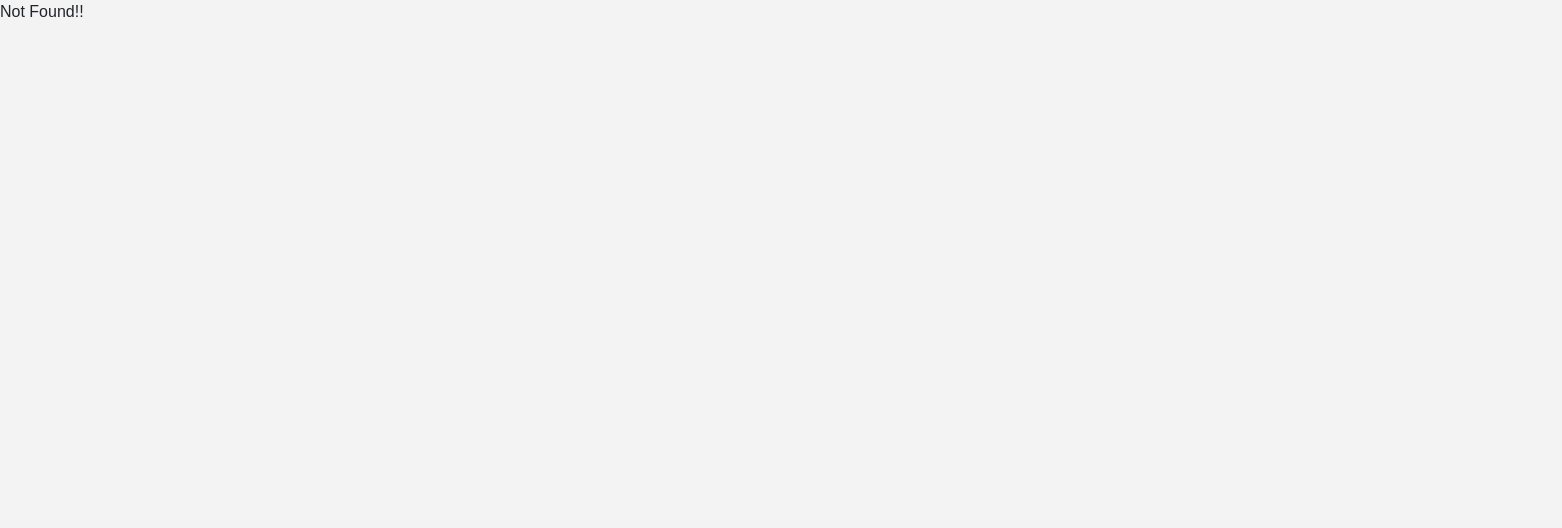
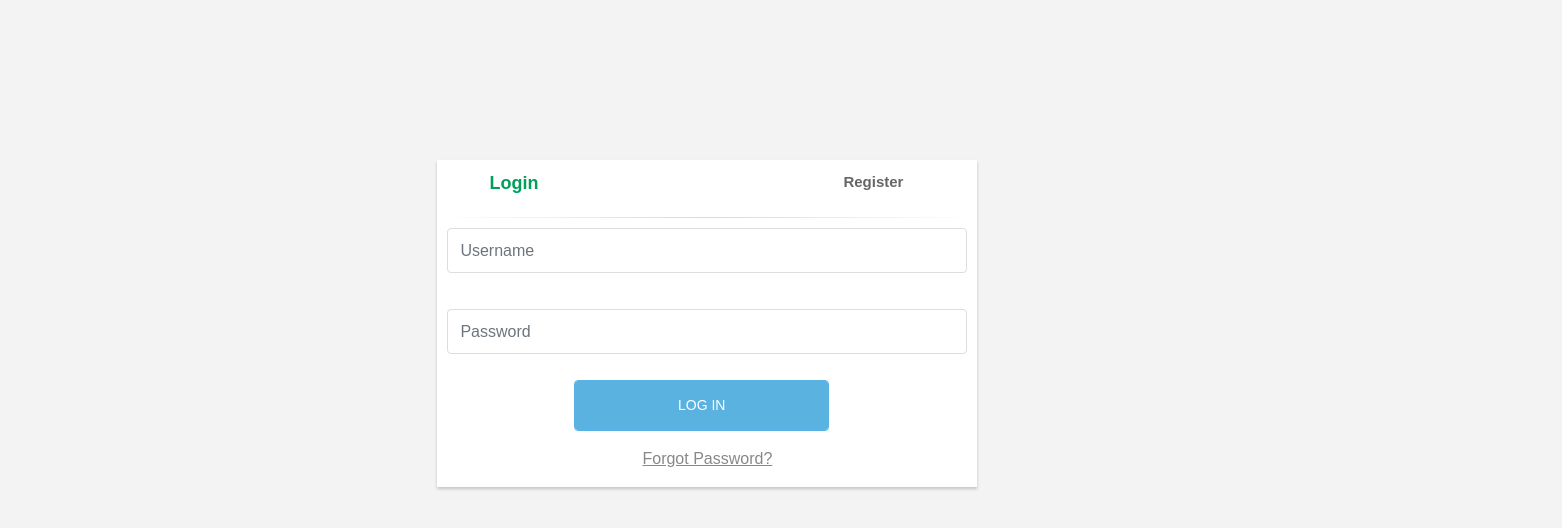
Before and after one commit to sreeharim/hackoverflow, a React (Create React App) app: page /login in a window 1280 px wide. Shown: the top 528 px of the page, 1562 px wide, since content can reach past the window. Built offline with nearby package versions, Linux system fonts and the light colour scheme.

Commit message:
Adding Login

```diff
--- a/package.json
+++ b/package.json
@@ -4,6 +4,7 @@
   "private": true,
   "dependencies": {
     "axios": "^0.18.0",
+    "jquery": "^3.3.1",
     "prop-types": "^15.6.2",
     "react": "^16.4.1",
     "react-dom": "^16.4.1",
--- a/src/Router.js
+++ b/src/Router.js
@@ -3,11 +3,13 @@ import { BrowserRouter, Route, Switch } from "react-router-dom";
 import App from "./App";
 import NotFound from "./components/not-found";
 import HackathonDetails from "./containers/hackathon-details";
+import LoginContainer from "./containers/login-container";
 const Router = () => {
   return (
     <BrowserRouter>
       <Switch>
         <Route exact path="/" component={App} />
+        <Route exact path="/login" component={LoginContainer} />
         <Route
           exact
           path="/hackathon/:hackathonId"
--- /dev/null
+++ b/src/components/login-form.js
@@ -0,0 +1,79 @@
+import React from "react";
+
+const LoginForm = props => {
+  const { inputBoxStyle, buttonStyle } = styles;
+  const handleSubmit = e => {
+    e.preventDefault();
+    console.log("Login clicked");
+  };
+  return (
+    <form
+      id="login-form"
+      onSubmit={e => handleSubmit(e)}
+      method="post"
+      role="form"
+      style={{ display: "block" }}
+    >
+      <div className="form-group" style={inputBoxStyle}>
+        <input
+          type="text"
+          name="username"
+          id="username"
+          tabIndex="1"
+          className="form-control"
+          placeholder="Username"
+          value=""
+        />
+      </div>
+      <div className="form-group" style={inputBoxStyle}>
+        <input
+          type="password"
+          name="password"
+          id="password"
+          tabIndex="2"
+          className="form-control"
+          placeholder="Password"
+        />
+      </div>
+
+      <div className="form-group">
+        <div className="row">
+          <div className="col-sm-6 col-sm-offset-3" style={buttonStyle}>
+            <input
+              type="submit"
+              name="login-submit"
+              id="login-submit"
+              tabIndex="4"
+              className="form-control btn btn-login"
+              value="Log In"
+            />
+          </div>
+        </div>
+      </div>
+      <div className="form-group">
+        <div className="row">
+          <div className="col-lg-12">
+            <div className="text-center">
+              <a
+                href="https://phpoll.com/recover"
+                tabIndex="5"
+                className="forgot-password"
+              >
+                Forgot Password?
+              </a>
+            </div>
+          </div>
+        </div>
+      </div>
+    </form>
+  );
+};
+const styles = {
+  inputBoxStyle: {
+    padding: 10
+  },
+  buttonStyle: {
+    left: "24%"
+  }
+};
+export default LoginForm;
--- /dev/null
+++ b/src/components/register-form.js
@@ -0,0 +1,80 @@
+import React from "react";
+
+const RegisterForm = props => {
+  const { inputBoxStyle, buttonStyle } = styles;
+  return (
+    <form
+      id="register-form"
+      action="https://phpoll.com/register/process"
+      method="post"
+      role="form"
+      style={{ display: "none" }}
+    >
+      <div className="form-group" style={inputBoxStyle}>
+        <input
+          type="text"
+          name="username"
+          id="username"
+          tabIndex="1"
+          className="form-control"
+          placeholder="Username"
+          value=""
+        />
+      </div>
+      <div className="form-group" style={inputBoxStyle}>
+        <input
+          type="email"
+          name="email"
+          id="email"
+          tabIndex="1"
+          className="form-control"
+          placeholder="Email Address"
+          value=""
+        />
+      </div>
+      <div className="form-group" style={inputBoxStyle}>
+        <input
+          type="password"
+          name="password"
+          id="password"
+          tabIndex="2"
+          className="form-control"
+          placeholder="Password"
+        />
+      </div>
+      <div className="form-group" style={inputBoxStyle}>
+        <input
+          type="password"
+          name="confirm-password"
+          id="confirm-password"
+          tabIndex="2"
+          className="form-control"
+          placeholder="Confirm Password"
+        />
+      </div>
+      <div className="form-group">
+        <div className="row">
+          <div className="col-sm-6 col-sm-offset-3" style={buttonStyle}>
+            <input
+              type="submit"
+              name="register-submit"
+              id="register-submit"
+              tabIndex="4"
+              className="form-control btn btn-register"
+              value="Register Now"
+            />
+          </div>
+        </div>
+      </div>
+    </form>
+  );
+};
+const styles = {
+  inputBoxStyle: {
+    padding: 10
+  },
+  buttonStyle: {
+    left: "24%"
+  }
+};
+export default RegisterForm;
--- /dev/null
+++ b/src/containers/login-container.js
@@ -0,0 +1,95 @@
+import React, { Component } from "react";
+import $ from "jquery";
+import LoginForm from "../components/login-form";
+import RegisterForm from "../components/register-form";
+class LoginContainer extends Component {
+  handleClick(e, val) {
+    if (val == "login") {
+      $("#login-form")
+        .delay(100)
+        .fadeIn(100);
+      $("#register-form").fadeOut(100);
+      $("#register-form-link").removeClass("active");
+      $("#login-form-link").addClass("active");
+      e.preventDefault();
+    } else {
+      $("#register-form")
+        .delay(100)
+        .fadeIn(100);
+      $("#login-form").fadeOut(100);
+      $("#login-form-link").removeClass("active");
+      $("#register-form-link").addClass("active");
+      e.preventDefault();
+    }
+  }
+  render() {
+    const {
+      loginHeadingStyle,
+      registerHeadingStyle,
+      panelStyle,
+      containerStyle
+    } = styles;
+
+    return (
+      <div className="container" style={containerStyle}>
+        <div className="row">
+          <div className="col-md-6 col-md-offset-3">
+            <div className="panel panel-login" style={panelStyle}>
+              <div className="panel-heading">
+                <div className="row">
+                  <div className="col-xs-6" style={loginHeadingStyle}>
+                    <a
+                      href="#"
+                      className="active"
+                      id="login-form-link"
+                      onClick={e => this.handleClick(e, "login")}
+                    >
+                      Login
+                    </a>
+                  </div>
+                  <div className="col-xs-6" style={registerHeadingStyle}>
+                    <a
+                      href="#"
+                      id="register-form-link"
+                      onClick={e => this.handleClick(e, "register")}
+                    >
+                      Register
+                    </a>
+                  </div>
+                </div>
+                <hr />
+              </div>
+              <div className="panel-body">
+                <div className="row">
+                  <div className="col-lg-12">
+                    <LoginForm />
+                    <RegisterForm />
+                  </div>
+                </div>
+              </div>
+            </div>
+          </div>
+        </div>
+      </div>
+    );
+  }
+}
+const styles = {
+  containerStyle: {
+    position: "absolute",
+    top: "20%",
+    left: "33%"
+  },
+  loginHeadingStyle: {
+    marginLeft: "10%",
+    padding: 10
+  },
+  registerHeadingStyle: {
+    marginLeft: "50%",
+    padding: 10
+  },
+  panelStyle: {
+    background: "white"
+  }
+};
+export default LoginContainer;
--- a/src/index.css
+++ b/src/index.css
@@ -3,7 +3,9 @@ body {
   padding: 0;
   font-family: sans-serif;
   background-color: #f3f3f3;
+  padding-top: 90px;
 }
+
 a {
   color: #9e9595;
 }
@@ -12,3 +14,122 @@ a {
   background-color: #9c0;
   color: white;
 }
+
+.panel-login {
+  border-color: #ccc;
+  -webkit-box-shadow: 0px 2px 3px 0px rgba(0, 0, 0, 0.2);
+  -moz-box-shadow: 0px 2px 3px 0px rgba(0, 0, 0, 0.2);
+  box-shadow: 0px 2px 3px 0px rgba(0, 0, 0, 0.2);
+}
+.panel-login > .panel-heading {
+  color: #00415d;
+  background-color: #fff;
+  border-color: #fff;
+  text-align: center;
+}
+.panel-login > .panel-heading a {
+  text-decoration: none;
+  color: #666;
+  font-weight: bold;
+  font-size: 15px;
+  -webkit-transition: all 0.1s linear;
+  -moz-transition: all 0.1s linear;
+  transition: all 0.1s linear;
+}
+.panel-login > .panel-heading a.active {
+  color: #029f5b;
+  font-size: 18px;
+}
+.panel-login > .panel-heading hr {
+  margin-top: 10px;
+  margin-bottom: 0px;
+  clear: both;
+  border: 0;
+  height: 1px;
+  background-image: -webkit-linear-gradient(
+    left,
+    rgba(0, 0, 0, 0),
+    rgba(0, 0, 0, 0.15),
+    rgba(0, 0, 0, 0)
+  );
+  background-image: -moz-linear-gradient(
+    left,
+    rgba(0, 0, 0, 0),
+    rgba(0, 0, 0, 0.15),
+    rgba(0, 0, 0, 0)
+  );
+  background-image: -ms-linear-gradient(
+    left,
+    rgba(0, 0, 0, 0),
+    rgba(0, 0, 0, 0.15),
+    rgba(0, 0, 0, 0)
+  );
+  background-image: -o-linear-gradient(
+    left,
+    rgba(0, 0, 0, 0),
+    rgba(0, 0, 0, 0.15),
+    rgba(0, 0, 0, 0)
+  );
+}
+.panel-login input[type="text"],
+.panel-login input[type="email"],
+.panel-login input[type="password"] {
+  height: 45px;
+  border: 1px solid #ddd;
+  font-size: 16px;
+  -webkit-transition: all 0.1s linear;
+  -moz-transition: all 0.1s linear;
+  transition: all 0.1s linear;
+}
+.panel-login input:hover,
+.panel-login input:focus {
+  outline: none;
+  -webkit-box-shadow: none;
+  -moz-box-shadow: none;
+  box-shadow: none;
+  border-color: #ccc;
+}
+.btn-login {
+  background-color: #59b2e0;
+  outline: none;
+  color: #fff;
+  font-size: 14px;
+  height: auto;
+  font-weight: normal;
+  padding: 14px 0;
+  text-transform: uppercase;
+  border-color: #59b2e6;
+}
+.btn-login:hover,
+.btn-login:focus {
+  color: #fff;
+  background-color: #53a3cd;
+  border-color: #53a3cd;
+}
+.forgot-password {
+  text-decoration: underline;
+  color: #888;
+}
+.forgot-password:hover,
+.forgot-password:focus {
+  text-decoration: underline;
+  color: #666;
+}
+
+.btn-register {
+  background-color: #029f5b;
+  outline: none;
+  color: #fff;
+  font-size: 14px;
+  height: auto;
+  font-weight: normal;
+  padding: 14px 0;
+  text-transform: uppercase;
+  border-color: #029f5b;
+}
+.btn-register:hover,
+.btn-register:focus {
+  color: #fff;
+  background-color: #1ca347;
+  border-color: #1ca347;
+}
```
Also changed, not shown: 1 other file (tests, documents, lock files or other folders).
